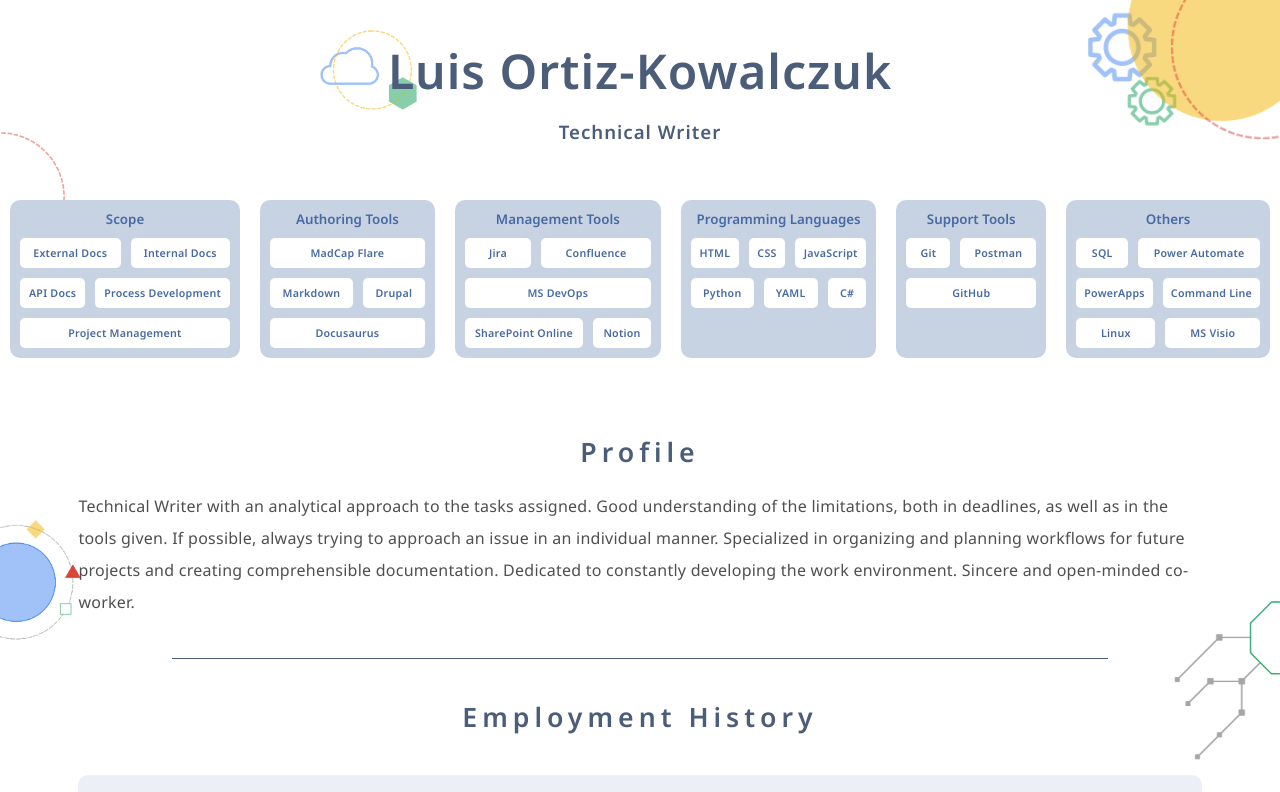
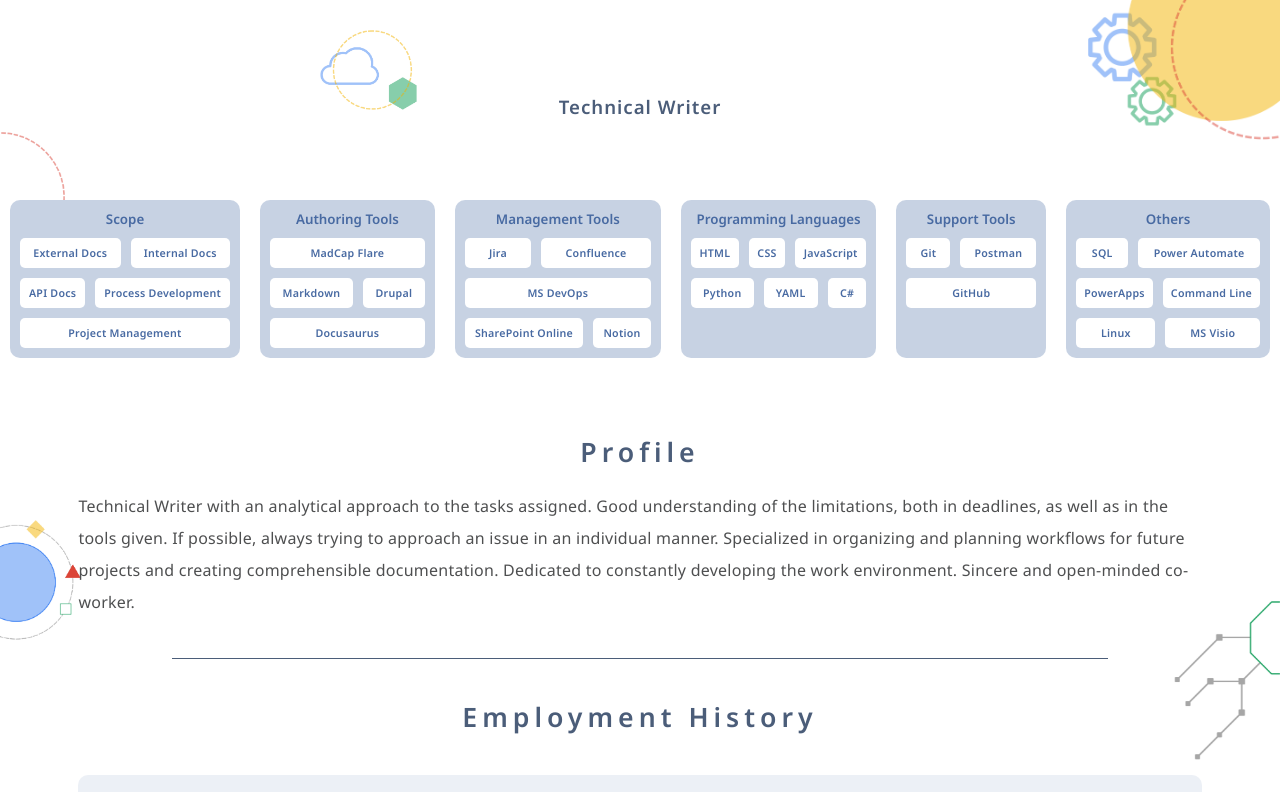
Before and after one commit to ladiel86/interactive-cv, a plain HTML site: page index.html in a window 1280 px wide. Shown: the top 792 px of the page. Drawn offline with nearby package versions, Linux system fonts and the light colour scheme.

Commit message:
Update index.html

```diff
--- a/index.html
+++ b/index.html
@@ -4,7 +4,7 @@
         <meta charset='UTF-8'>
         <meta name='viewport' content='width=device-width, initial-scale=1.0'>
         <link rel='stylesheet' type='text/css' href='style.css'>
-        <title>Luis Ortiz-Kowalczuk - Curriculum Vitae</title>
+        <title>Curriculum Vitae</title>
         <script src='scripts/script.js'></script>
     </head>
     <body>
@@ -12,7 +12,7 @@
             <img src='img/cloud.png' alt='Cloud' style='position: absolute; height: 40%; top: 15%; left: 25%'>
             <img src='img/gears.png' alt='Gears' style='position: absolute; height: 70%; top: 0; right: 0'>
             <div>
-                <div class='name'>Luis Ortiz-Kowalczuk</br><span style='font-size: 14pt'>Technical Writer</span></div>
+                <div class='name'><span style='font-size: 14pt'>Technical Writer</span></div>
             </div>
         </div>
         <div id='tools' class='toolbar'>
```
